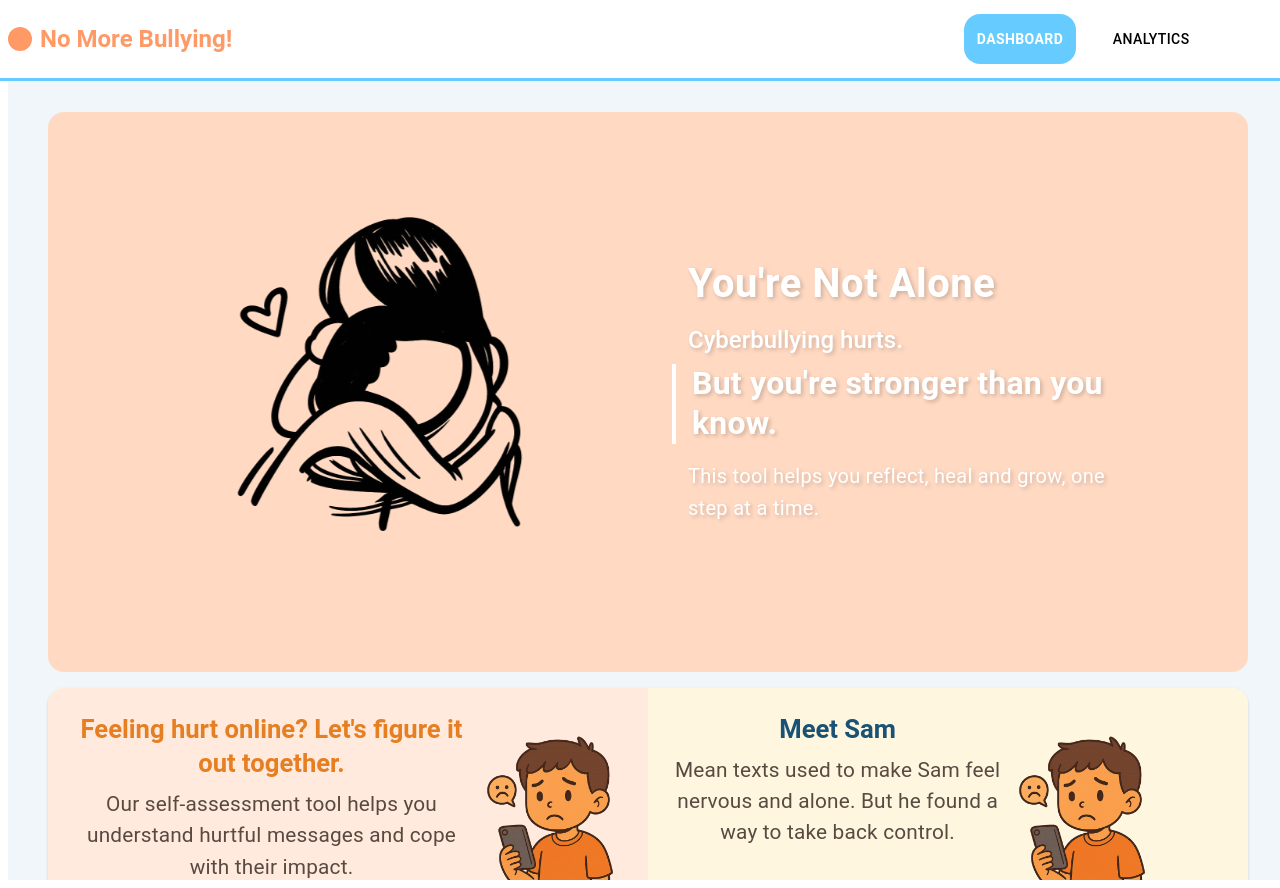
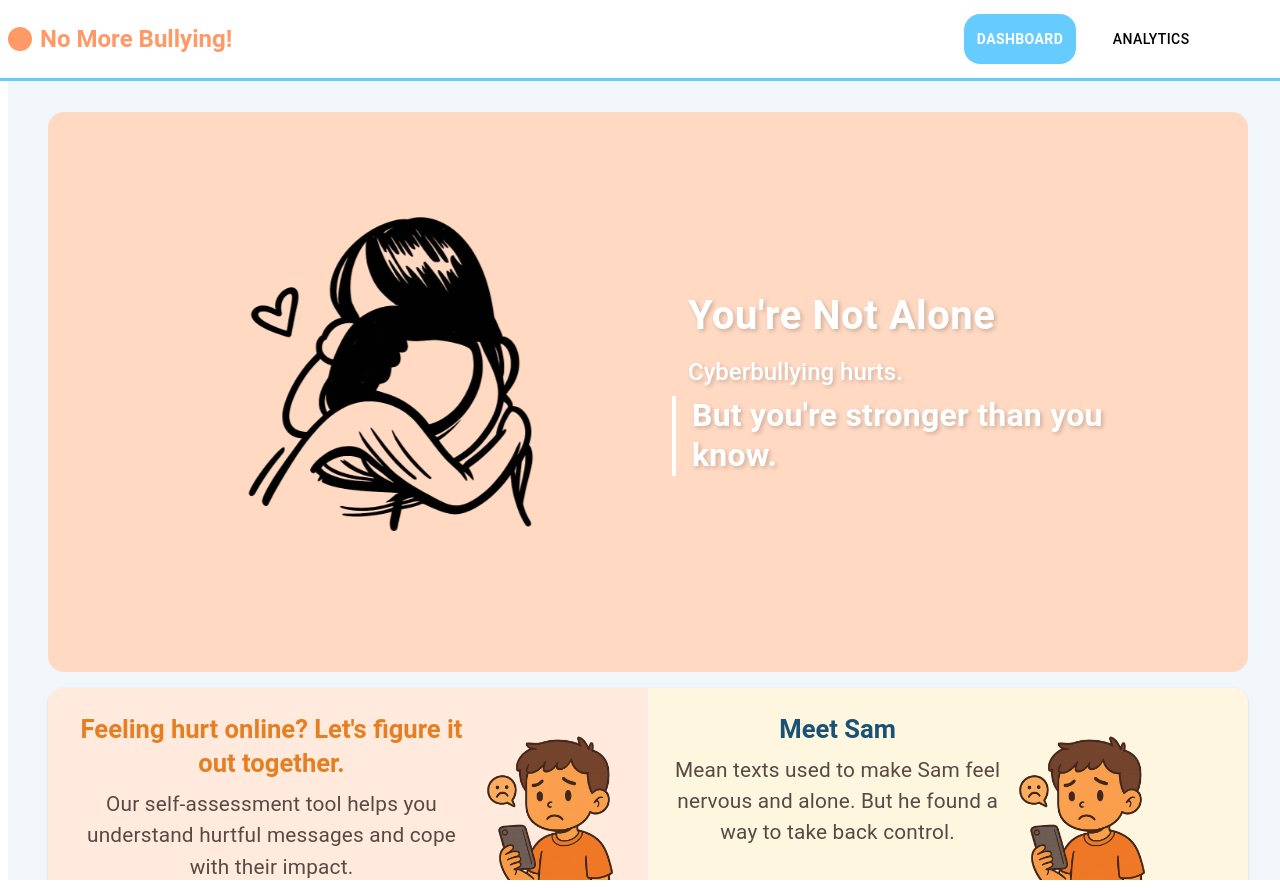
Before and after one commit to y1hanh/ShieldSpace, a React (Vite) app: page / in a window 1280 px wide. Built offline with nearby package versions, Linux system fonts and the light colour scheme.

Commit message:
delete some sentence

```diff
--- a/src/page/DashBoardPage.tsx
+++ b/src/page/DashBoardPage.tsx
@@ -406,19 +406,6 @@ export default function DashBoardPage() {
               >
                 But you're stronger than you know.
               </AnimatedTypography>
-              <AnimatedTypography
-                variant="h6"
-                fontWeight={400}
-                color="white"
-                delay="0.8s"
-                sx={{
-                  opacity: 0.9,
-                  lineHeight: 1.6,
-                  letterSpacing: '0.3px',
-                }}
-              >
-                This tool helps you reflect, heal and grow, one step at a time.
-              </AnimatedTypography>
             </TextContainer>
           </Box>
         </Box>
```
